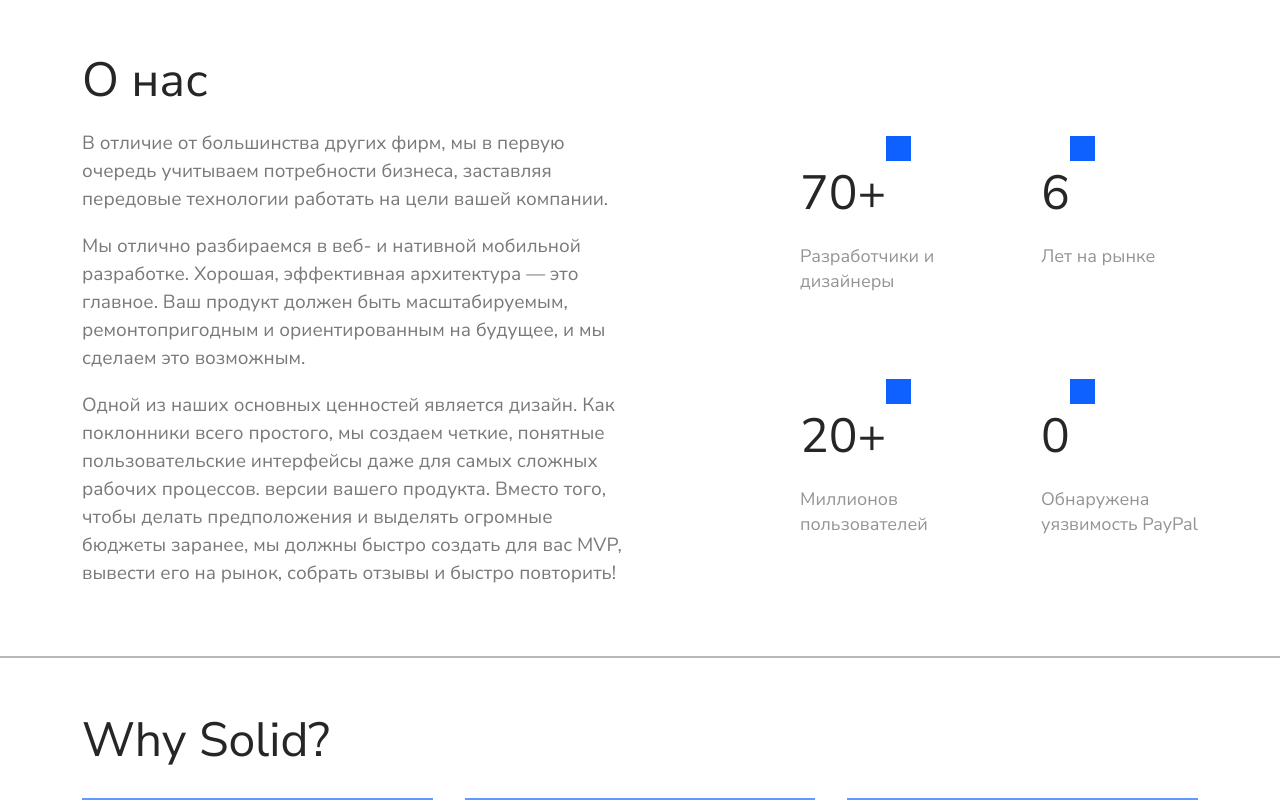
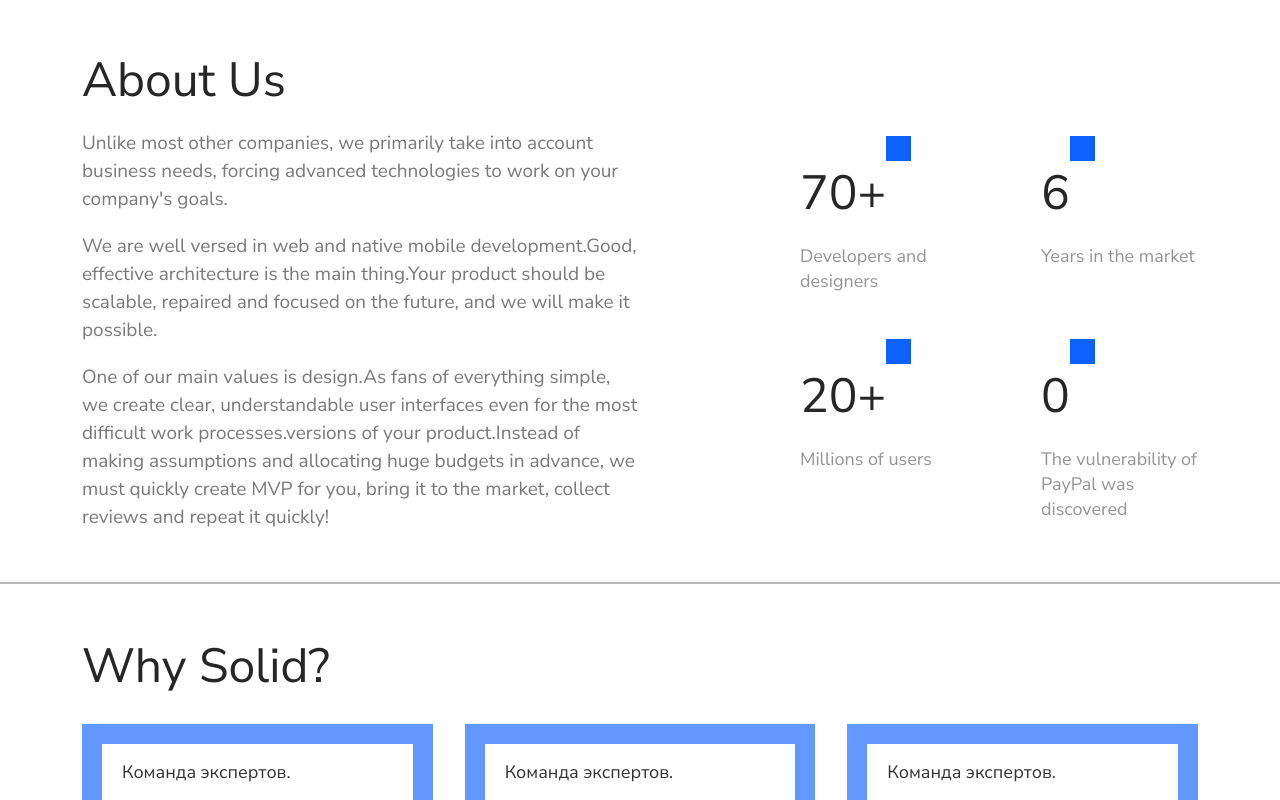
Before and after one commit to SolidDevs/solid-devs, a Next.js app: page /aboutUs in a window 1280 px wide. Shown: the top 800 px of the page. Built offline with nearby package versions, Linux system fonts and the light colour scheme.

Commit message:
addedi18

```diff
--- a/public/assets/locales/en.json
+++ b/public/assets/locales/en.json
@@ -1,15 +1,15 @@
 {
   "welcome": "Welcome",
   "hello": "Hello",
-  "header" : {
-    "about" : "About us",
-    "career" : "Career",
-    "service" : "Service" ,
-    "languageRu" :  "Ru",
-    "languageEn" :  "En",
-    "languageFullRu" :  "Russia",
-    "languageFullEn" :  "English",
-    "button" : "Contact"
+  "header": {
+    "about": "About us",
+    "career": "Career",
+    "service": "Service",
+    "languageRu": "Ru",
+    "languageEn": "En",
+    "languageFullRu": "Russia",
+    "languageFullEn": "English",
+    "button": "Contact"
   },
   "itProjects": {
     "title__crypto": "Crypto and blockchain",
@@ -132,5 +132,19 @@
     "secondStepDesc": "We define your professional skills",
     "thirdStepTitle": "Recruitment",
     "thirdStepDesc": "After passing the whole stage, we choose the best candidate"
+  },
+  "aboutUs": {
+    "aboutUs__main_title": "About Us",
+    "firstStepDesc": "Unlike most other companies, we primarily take into account business needs, forcing advanced technologies to work on your company's goals.",
+    "secondStepDesc": "We are well versed in web and native mobile development.Good, effective architecture is the main thing.Your product should be scalable, repaired and focused on the future, and we will make it possible.",
+    "thirdStepDesc": "One of our main values is design.As fans of everything simple, we create clear, understandable user interfaces even for the most difficult work processes.versions of your product.Instead of making assumptions and allocating huge budgets in advance, we must quickly create MVP for you, bring it to the market, collect reviews and repeat it quickly!",
+    "title__70": "70+",
+    "70__desc": "Developers and designers",
+    "title__6": "6",
+    "6__desc": "Years in the market",
+    "title__20": "20+",
+    "20__desc": "Millions of users",
+    "title__0": "0",
+    "0__desc": "The vulnerability of PayPal was discovered"
   }
 }
--- a/public/assets/locales/ru.json
+++ b/public/assets/locales/ru.json
@@ -6,15 +6,15 @@
   },
   "welcome": "Добро пожаловать",
   "hello": "Привет",
-  "header" : {
-    "about" : "О нас",
-    "career" : "Карьера",
-    "service" : "Услуги и цены",
-    "languageRu" :  "Рус",
-    "languageEn" :  "Англ",
-    "languageFullRu" :  "Русский",
-    "languageFullEn" :  "Английский",
-    "button" : "Связаться"
+  "header": {
+    "about": "О нас",
+    "career": "Карьера",
+    "service": "Услуги и цены",
+    "languageRu": "Рус",
+    "languageEn": "Англ",
+    "languageFullRu": "Русский",
+    "languageFullEn": "Английский",
+    "button": "Связаться"
   },
   "serviceBlock": {
     "title": "Услуги по разработке программного обеспечения, на которых мы надираем задницы",
@@ -132,5 +132,19 @@
     "secondStepDesc": "Мы определяем ваши профессиональные навыки",
     "thirdStepTitle": "Прием на работу",
     "thirdStepDesc": "После прохождения всего этапа мы выбираем лучшего кандидата"
+  },
+  "aboutUs": {
+    "aboutUs__main_title": "О нас",
+    "firstStepDesc": "В отличие от большинства других фирм, мы в первую очередь учитываем потребности бизнеса, заставляя передовые технологии работать на цели вашей компании.",
+    "secondStepDesc": "Мы отлично разбираемся в веб- и нативной мобильной разработке. Хорошая, эффективная архитектура — это главное. Ваш продукт должен быть масштабируемым, ремонтопригодным и ориентированным на будущее, и мы сделаем это возможным.",
+    "thirdStepDesc": "Одной из наших основных ценностей является дизайн. Как поклонники всего простого, мы создаем четкие, понятные пользовательские интерфейсы даже для самых сложных рабочих процессов. версии вашего продукта. Вместо того, чтобы делать предположения и выделять огромные бюджеты заранее, мы должны быстро создать для вас MVP, вывести его на рынок, собрать отзывы и быстро повторить!",
+    "title__70": "70+",
+    "70__desc": "Разработчики и дизайнеры",
+    "title__6": "6",
+    "6__desc": "Лет на рынке",
+    "title__20": "20+",
+    "20__desc": "Миллионов пользователей",
+    "title__0": "0",
+    "0__desc": "Обнаружена уязвимость PayPal"
   }
 }
--- a/src/components/aboutUs/AboutUs.jsx
+++ b/src/components/aboutUs/AboutUs.jsx
@@ -18,26 +18,10 @@ const AboutUs = () => {
       <div className="container">
         <div className={scss.about_us__description}>
           <div className={scss.left__content}>
-            <h2>О нас</h2>
-            <p>
-              В отличие от большинства других фирм, мы в первую очередь
-              учитываем потребности бизнеса, заставляя передовые технологии
-              работать на цели вашей компании.
-            </p>
-            <p>
-              Мы отлично разбираемся в веб- и нативной мобильной разработке.
-              Хорошая, эффективная архитектура — это главное. Ваш продукт должен
-              быть масштабируемым, ремонтопригодным и ориентированным на
-              будущее, и мы сделаем это возможным.
-            </p>
-            <p>
-              Одной из наших основных ценностей является дизайн. Как поклонники
-              всего простого, мы создаем четкие, понятные пользовательские
-              интерфейсы даже для самых сложных рабочих процессов. версии вашего
-              продукта. Вместо того, чтобы делать предположения и выделять
-              огромные бюджеты заранее, мы должны быстро создать для вас MVP,
-              вывести его на рынок, собрать отзывы и быстро повторить!
-            </p>
+            <h2>{t("aboutUs.aboutUs__main_title")}</h2>
+            <p>{t("aboutUs.firstStepDesc")}</p>
+            <p>{t("aboutUs.secondStepDesc")}</p>
+            <p>{t("aboutUs.thirdStepDesc")}</p>
           </div>
           <div className={scss.right__content}>{aboutRender}</div>
         </div>
--- a/src/components/aboutUs/AboutUs.module.scss
+++ b/src/components/aboutUs/AboutUs.module.scss
@@ -44,5 +44,5 @@
 
 .about__line {
   border: 1px solid #b8b8b8;
-  margin: 50px 0;
+  margin: 32px 0 50px;
 }
--- a/src/constants/aboutUs.js
+++ b/src/constants/aboutUs.js
@@ -1,18 +1,18 @@
 export const aboutUs = [
   {
-    title: "70+",
-    description: "Разработчики и дизайнеры",
+    title: "aboutUs.title__70",
+    description: "aboutUs.70__desc",
   },
   {
-    title: "6",
-    description: "Лет на рынке",
+    title: "aboutUs.title__6",
+    description: "aboutUs.6__desc",
   },
   {
-    title: "20+",
-    description: "Миллионов пользователей",
+    title: "aboutUs.title__20",
+    description: "aboutUs.20__desc",
   },
   {
-    title: "0",
-    description: "Обнаружена уязвимость PayPal",
+    title: "aboutUs.title__0",
+    description: "aboutUs.0__desc",
   },
 ];
```
